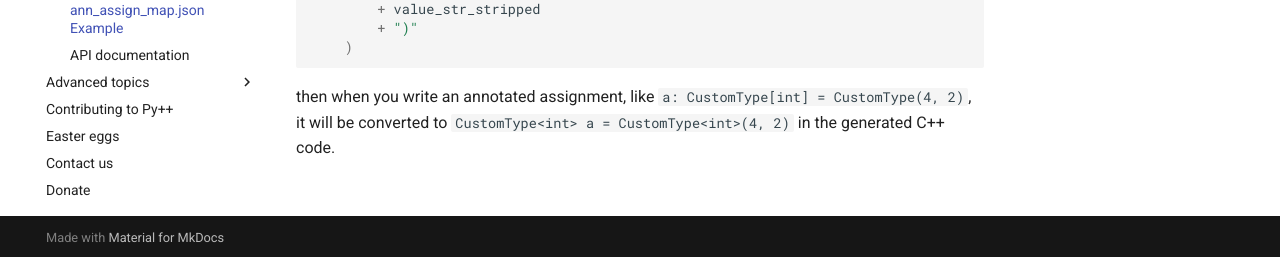
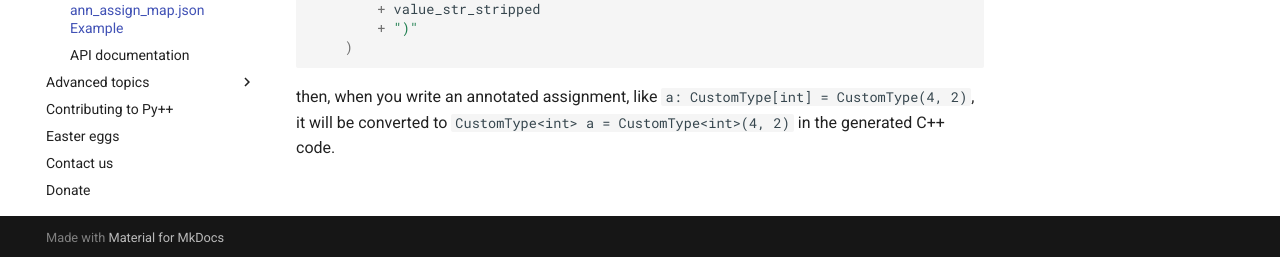
Before and after one commit to curtispuetz/pypp-docs, an MkDocs documentation site: the page built from docs/transpiler_features/config/ann_assign_map.md, in a window 1280 px wide. Shown: the part 640-897 px from the top of the page. Built offline with MkDocs 1.6.1 and Material for MkDocs 9.7.7, drawn with Linux system fonts in a browser that asks for light colours.

````diff
--- a/docs/transpiler_features/config/ann_assign_map.md
+++ b/docs/transpiler_features/config/ann_assign_map.md
@@ -30,4 +30,4 @@ def mapping_function(
 
 ```
 
-then when you write an annotated assignment, like `a: CustomType[int] = CustomType(4, 2)`, it will be converted to `CustomType<int> a = CustomType<int>(4, 2)` in the generated C++ code.
+then, when you write an annotated assignment, like `a: CustomType[int] = CustomType(4, 2)`, it will be converted to `CustomType<int> a = CustomType<int>(4, 2)` in the generated C++ code.
````
